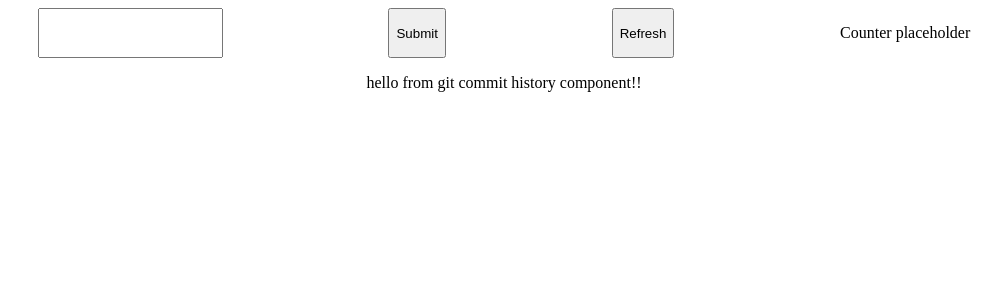
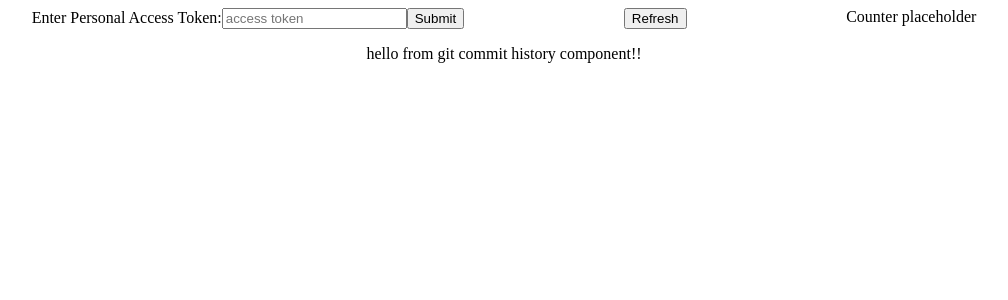
Before and after one commit to ankurchaudhary627/git-commit-history, a React (Create React App) app: page / in a window 1280 px wide. Shown: the top 300 px of the page, without its empty margins (136-1144 px from the left). Built offline with nearby package versions, Linux system fonts and the light colour scheme.

Commit message:
added code to add user entered access token to browser local storage

```diff
--- a/src/components/Header.js
+++ b/src/components/Header.js
@@ -1,12 +1,53 @@
+import { useState } from 'react';
+
 import '../styles/Header.css'
 
 const Header = () => {
+  const [accessToken, setAccessToken] = useState('');
+
+  const handleChange = (event) => {
+    setAccessToken(event.target.value)
+    console.log('inside handlechange', event.target.value)
+  }
+
+  const handleSubmit = (event) => {
+    event.preventDefault()
+    console.log('inside handleSubmit', accessToken)
+
+    // storing access-token in browser local storage.
+    localStorage.setItem('github-access-token', accessToken)
+
+    // API call to fetch commits.
+  }
+
+  const handleRefresh = () => {
+    console.log('refresh clicked');
+
+    // API call to fetch commits.
+  }
+
   return (
     <div className='header'>
-      <input />
-      <button>Submit</button>
-      <button>Refresh</button>
-      <p>Counter placeholder</p>
+      <div>
+        <form onSubmit={handleSubmit}>
+          <label htmlFor="country_code">Enter Personal Access Token:</label>
+          <input
+            type='text'
+            id='access-token'
+            placeholder='access token'
+            pattern='^[0-9a-zA-z]{40}$'
+            onChange={handleChange}
+            required
+          />
+          <input type='submit' value='Submit' />
+        </form>
+      </div>
+      <div>
+        <input type='button' value='Refresh' onClick={handleRefresh} />
+      </div>
+      <div>
+        Counter placeholder
+      </div>
     </div>
   )
 }
```
Also changed, not shown: 1 other file (tests, documents, lock files or other folders).
